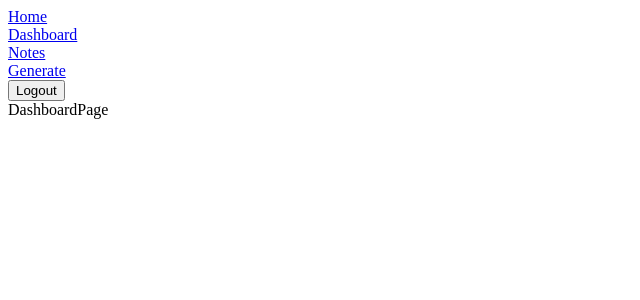
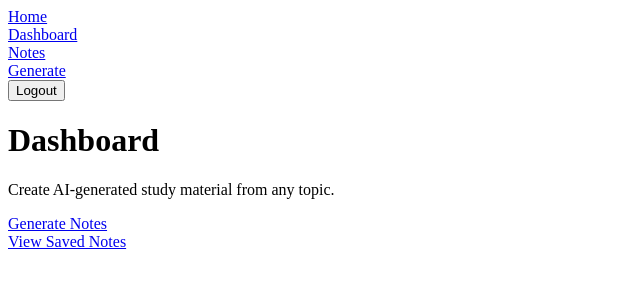
Before and after one commit to rudraranjan001/NotesAI, a React (Vite) app in the folder frontend/: page /dashboard in a window 1280 px wide. Shown: the top 300 px of the page, without its empty margins (0-640 px from the left). Built offline with nearby package versions, Linux system fonts and the light colour scheme; no server answers; sample sign-in values are in the browser's storage.

Commit message:
update dashboard

```diff
--- a/frontend/src/pages/DashboardPage.tsx
+++ b/frontend/src/pages/DashboardPage.tsx
@@ -1,9 +1,16 @@
-
+import { Link } from "react-router-dom";
 
 const DashboardPage = () => {
   return (
-    <div>DashboardPage</div>
-  )
-}
+    <div>
+      <h1>Dashboard</h1>
+      <p>Create AI-generated study material from any topic.</p>
+
+      <Link to="/generate">Generate Notes</Link>
+      <br />
+      <Link to="/notes">View Saved Notes</Link>
+    </div>
+  );
+};
 
 export default DashboardPage;
```
